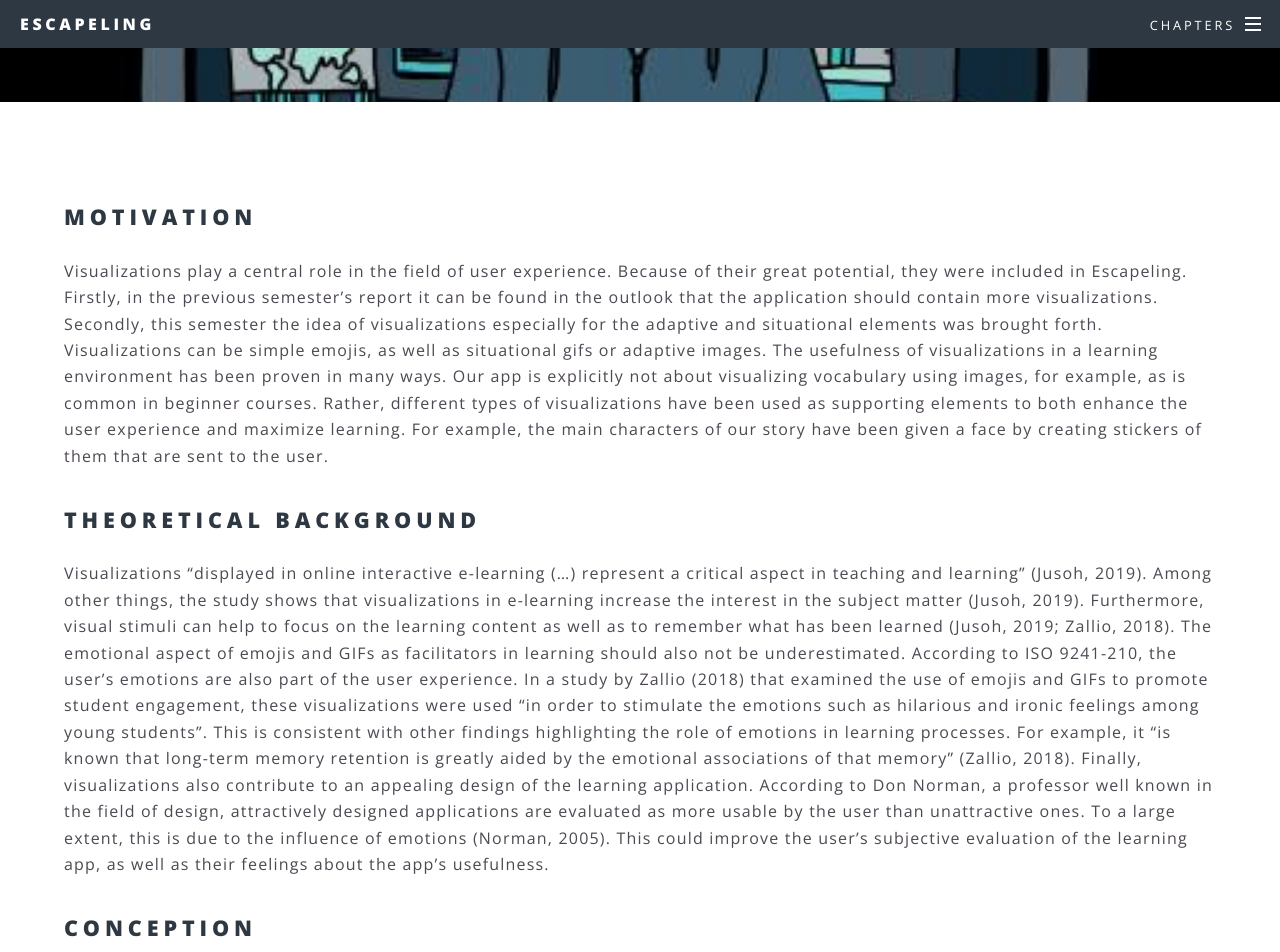
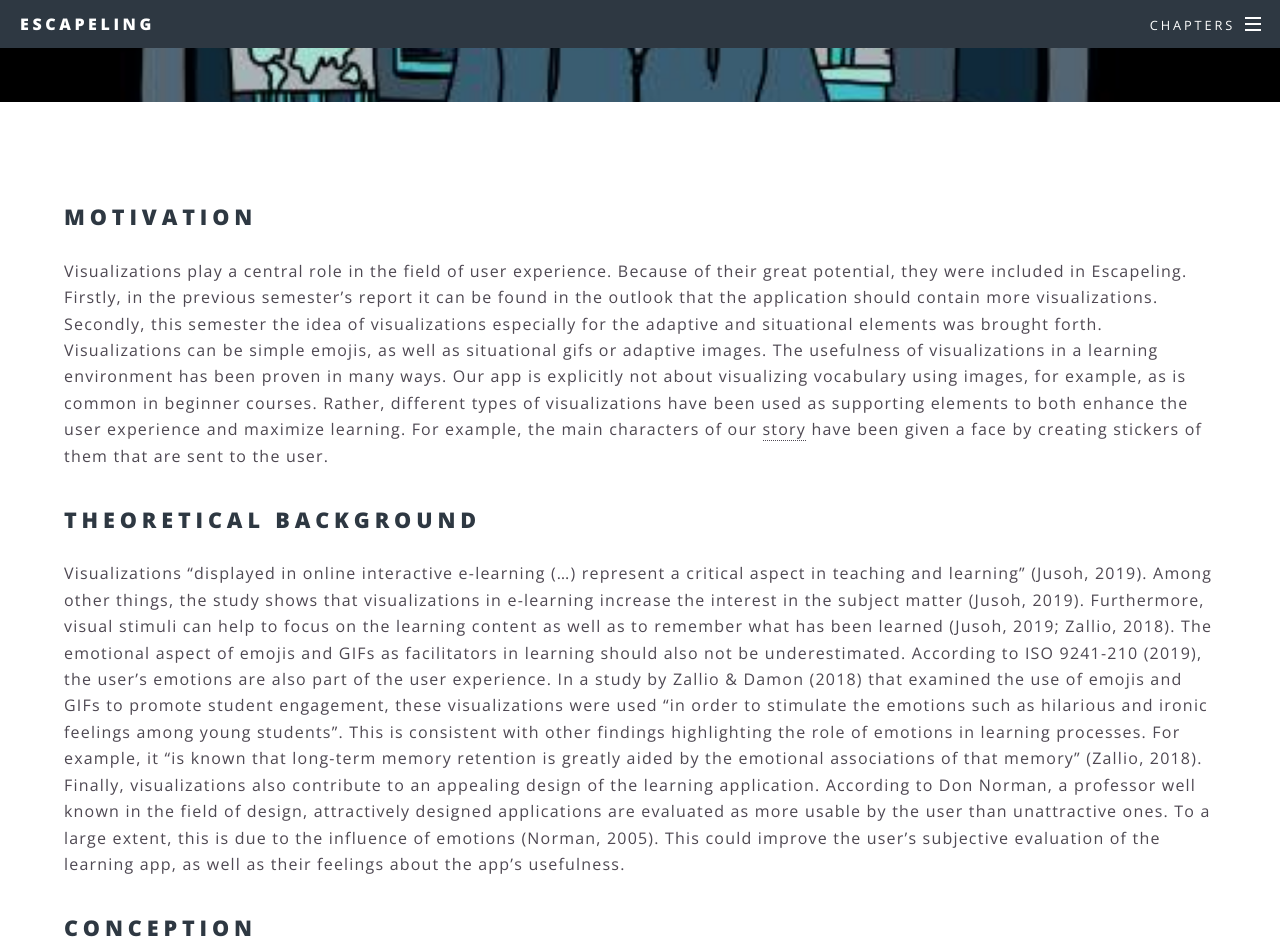
Before and after one commit to ALLUOS/ALLUOS.github.io, a Jekyll site: the page built from _posts/2021-01-02-visualizations.md, in a window 1280 px wide and 1400 px high, scrolled down 291 px. Shown: the top 952 px of the window. Built offline with Jekyll 4.4.1, drawn with Linux system fonts in a browser that asks for light colours; some of the changed lines change nothing that is shown; some of the changed text lies outside the part shown.

Commit message:
Update 2021-01-02-visualizations.md

```diff
--- a/_posts/2021-01-02-visualizations.md
+++ b/_posts/2021-01-02-visualizations.md
@@ -21,19 +21,20 @@
 ## Motivation
 
 Visualizations play a central role in the field of user experience. Because of their great potential, they were included in Escapeling. Firstly, in the previous semester's report it can be found in the outlook that the application should contain more visualizations. Secondly, this semester the idea of visualizations especially for the adaptive and situational elements was brought forth. Visualizations can be simple emojis, as well as situational gifs or adaptive images.
-The usefulness of visualizations in a learning environment has been proven in many ways. Our app is explicitly not about visualizing vocabulary using images, for example, as is common in beginner courses. Rather, different types of visualizations have been used as supporting elements to both enhance the user experience and maximize learning. For example, the main characters of our story have been given a face by creating stickers of them that are sent to the user.
+The usefulness of visualizations in a learning environment has been proven in many ways. Our app is explicitly not about visualizing vocabulary using images, for example, as is common in beginner courses. Rather, different types of visualizations have been used as supporting elements to both enhance the user experience and maximize learning. For example, the main characters of our [story](https://alluos.github.io/2021/01/03/storytelling.html) have been given a face by creating stickers of them that are sent to the user.
 
 <div id="background"></div>
 ## Theoretical Background
 
 Visualizations "displayed in online interactive e-learning (...) represent a critical aspect in teaching and learning" (Jusoh, 2019). Among other things, the study shows that visualizations in e-learning increase the interest in the subject matter (Jusoh, 2019). Furthermore, visual stimuli can help to focus on the learning content as well as to remember what has been learned (Jusoh, 2019; Zallio, 2018).
-The emotional aspect of emojis and GIFs as facilitators in learning should also not be underestimated. According to ISO 9241-210, the user's emotions are also part of the user experience. In a study by Zallio (2018) that examined the use of emojis and GIFs to promote student engagement, these visualizations were used "in order to stimulate the emotions such as hilarious and ironic feelings among young students". This is consistent with other findings highlighting the role of emotions in learning processes. For example, it “is known that long-term memory retention is greatly aided by the emotional associations of that memory" (Zallio, 2018).
+The emotional aspect of emojis and GIFs as facilitators in learning should also not be underestimated. According to ISO 9241-210 (2019), the user's emotions are also part of the user experience. In a study by Zallio & Damon (2018) that examined the use of emojis and GIFs to promote student engagement, these visualizations were used "in order to stimulate the emotions such as hilarious and ironic feelings among young students". This is consistent with other findings highlighting the role of emotions in learning processes. For example, it “is known that long-term memory retention is greatly aided by the emotional associations of that memory" (Zallio, 2018).
 Finally, visualizations also contribute to an appealing design of the learning application. According to Don Norman, a professor well known in the field of design, attractively designed applications are evaluated as more usable by the user than unattractive ones. To a large extent, this is due to the influence of emotions (Norman, 2005). This could improve the user's subjective evaluation of the learning app, as well as their feelings about the app's usefulness.
 
 <div id="conception"></div>
 ## Conception
 
-The selection of the type and manner of visualization elements was based on both the use of these elements by our target audience -- mostly 15-year-old teenagers -- and the functionalities of our app. The visualization elements include GIFs, emojis, stickers and adaptive images.
+Previously, the app contained very few visualizations. These consisted of one single video, one image and three different emojis indicating which character is speaking. Our goal was to make visualizations a vibrant part of the storytelling and task support throughout the game.
+The selection of the type and manner of visualization elements was based on both the use of these elements by our target audience -- mostly 15-year-old teenagers -- and the functionalities of our app. These two points led us to a specific selection of the following media: GIFs, emojis, stickers and adaptive images.
 
 ### GIFs
 
@@ -42,7 +43,7 @@
 *Figure 1: GIF showing the view out of the spaceship after escaping the aliens*
 
 GIFs are short, constantly repeating videos. On the one hand, they can have a pictorial character, such as a GIF shown at the end of the Escapeling story, where the player flies back to Earth in a spaceship, seeing the Earth approaching him. This view is shown in a GIF.
-Furthermore, a GIF can be used to draw focus to important learning sections. According to a study by Zallio (2018) "it is possible to confirm that it is easier for students to better understand certain topics after showing emoticons or GIFs. (...). This is an element that highly stimulates the attention and by levering on emotions, students are more likely to focus their attention after the given emotional stimul[us]". For this reason, each of the learning tasks is introduced with a GIF. This marks the intersection between the previous [storytelling](https://alluos.github.io/2021/01/03/storytelling.html) and the subsequent task, which again fully demands the user's attention.
+Furthermore, a GIF can be used to draw focus to important learning sections. According to a study by Zallio & Damon (2018) "it is possible to confirm that it is easier for students to better understand certain topics after showing emoticons or GIFs. (...). This is an element that highly stimulates the attention and by levering on emotions, students are more likely to focus their attention after the given emotional stimul[us]". For this reason, each of the learning tasks is introduced with a GIF. This marks the intersection between the previous [storytelling](https://alluos.github.io/2021/01/03/storytelling.html) and the subsequent task, which again fully demands the user's attention.
 The third function of using GIFs in Escapeling, is to provide feedback and motivate. For example, a GIF can be sent in response to a correct answer, or to repeated failure when guessing a word in [the vocabulary guessing task](https://alluos.github.io/2021/03/04/vocabulary-guessing.html).
 
 ### Emojis
@@ -76,7 +77,7 @@
 
 ### Achievements
 
-As part of the visual overhaul of the app, the medals awarded in the "Achievements" section have also been visualized. You get these for playing Escapeling frequently, for example. Previously, achievements were purely text-based, but now the player receives a picture of their current status.
+As part of the visual overhaul of the app, the medals awarded in the "[Achievements](https://alluos.github.io/2021/02/02/achievements.html)" section have also been visualized. You get these for playing Escapeling frequently, for example. Previously, achievements were purely text-based, but now the player receives a picture of their current status.
 
 <img src="https://github.com/ALLUOS/ALLUOS.github.io/blob/semester-three/assets/images/visualizationsIMG06.png" alt="Figure 6: Image that the user gets when he has reached the status of an Admiral as part of the achievements" class="center">
 
```
